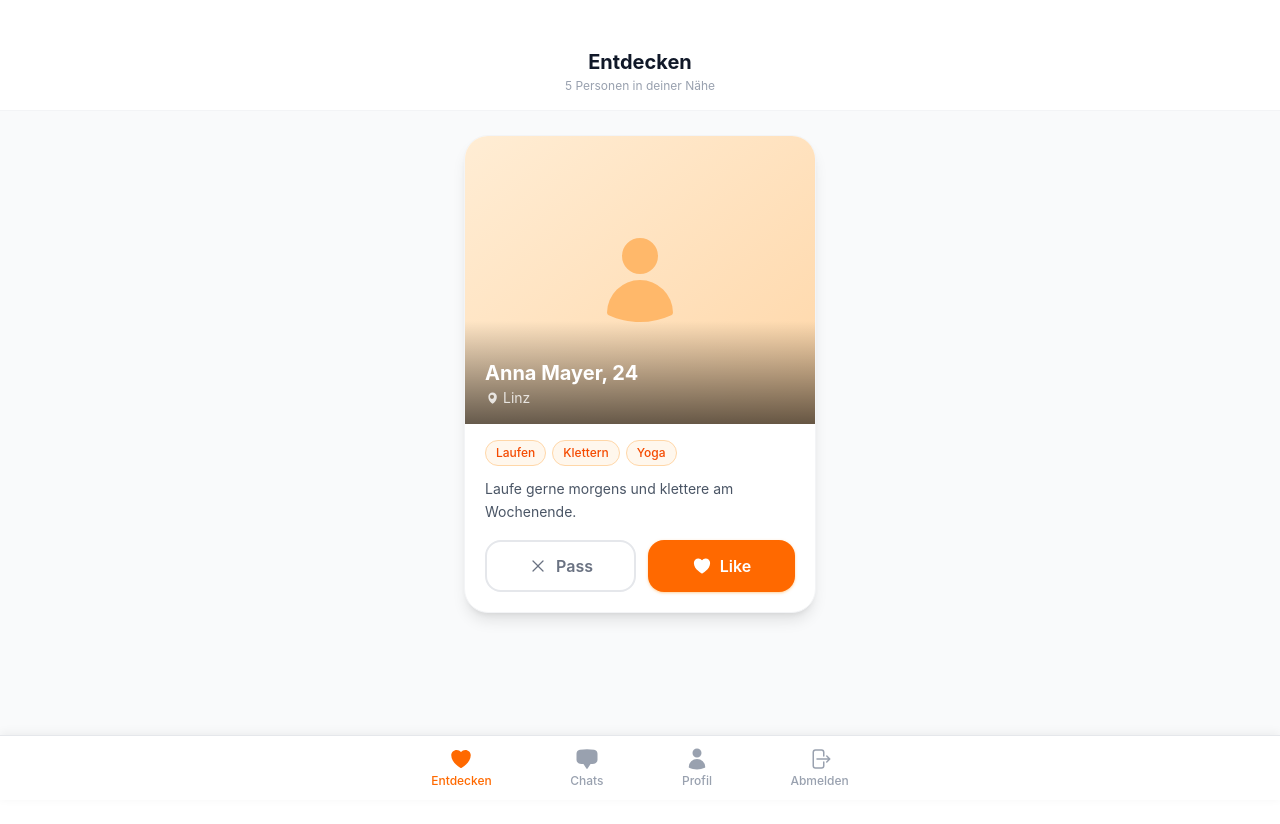
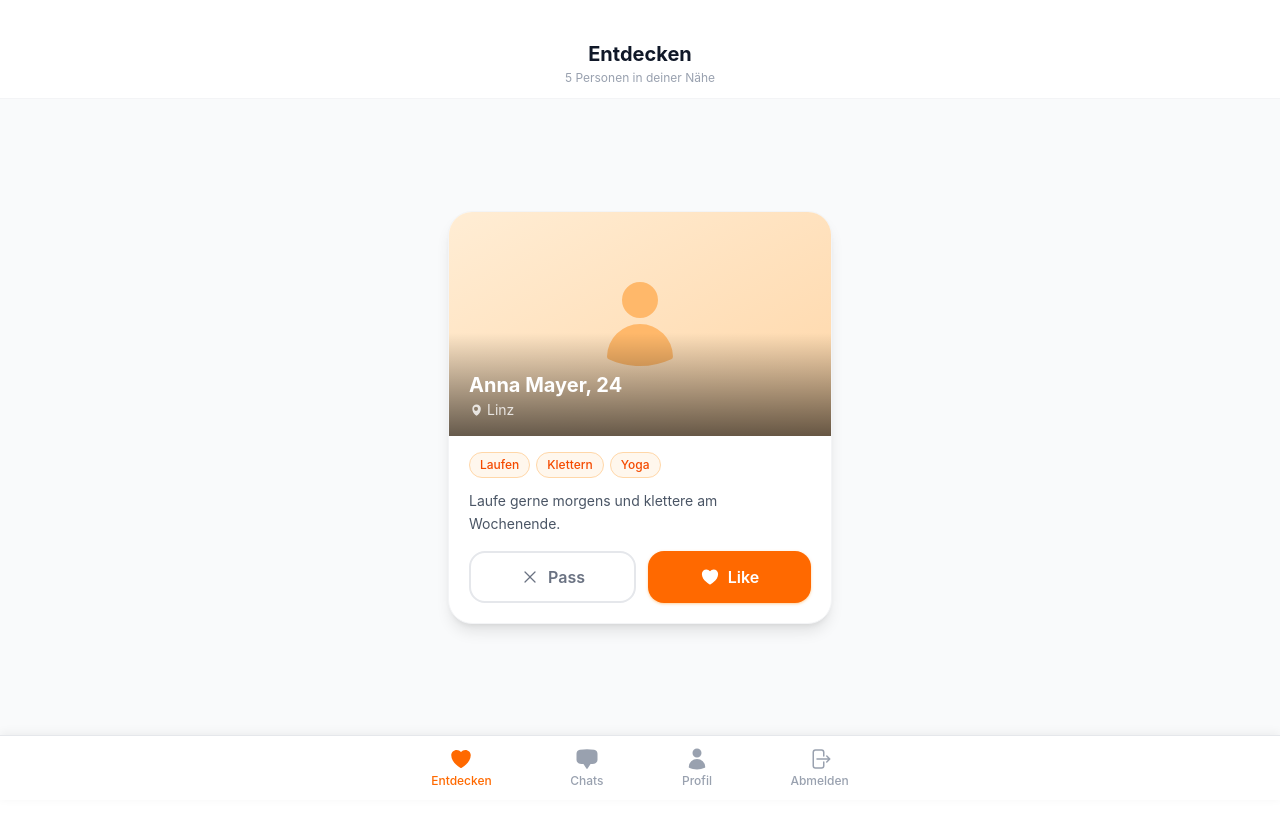
Before and after one commit to BerghammerJ22013/wmc-project-4a-jonas-berghammer, a SvelteKit app in the folder frontend/: page /discover in a window 1280 px wide. Shown: the top 824 px of the page. After the commit the page ends 800 px from the top, so only its background shows below. Built offline with nearby package versions, Linux system fonts and the light colour scheme; no server answers; sample sign-in values are in the browser's storage.

Commit message:
fix discover page no scroll, fixed viewport height

```diff
--- a/frontend/src/lib/components/SwipeCard.svelte
+++ b/frontend/src/lib/components/SwipeCard.svelte
@@ -6,7 +6,7 @@
 
 <div class="bg-white rounded-3xl shadow-lg border border-gray-100 overflow-hidden w-full max-w-sm mx-auto">
 	<!-- Profile picture -->
-	<div class="relative h-72 bg-gray-100">
+	<div class="relative h-56 bg-gray-100">
 		{#if user.profile_picture}
 			<img
 				src="{API}/uploads/{user.profile_picture}"
--- a/frontend/src/routes/(app)/discover/+page.svelte
+++ b/frontend/src/routes/(app)/discover/+page.svelte
@@ -57,14 +57,14 @@
 	}
 </script>
 
-<div class="min-h-screen bg-gray-50">
+<div class="h-[calc(100vh-4rem)] bg-gray-50 overflow-hidden flex flex-col">
 	<!-- Header -->
-	<div class="bg-white border-b border-gray-100 px-4 pt-12 pb-4 text-center">
+	<div class="bg-white border-b border-gray-100 px-4 pt-10 pb-3 text-center shrink-0">
 		<h1 class="text-xl font-bold text-gray-900">Entdecken</h1>
 		<p class="text-xs text-gray-400 mt-0.5">{users.length} {users.length === 1 ? 'Person' : 'Personen'} in deiner Nähe</p>
 	</div>
 
-	<div class="max-w-sm mx-auto px-4 py-6">
+	<div class="flex-1 flex items-center justify-center px-4 py-4 overflow-hidden">
 		{#if current}
 			<SwipeCard
 				user={current}
@@ -73,7 +73,7 @@
 			/>
 		{:else}
 			<!-- Empty state -->
-			<div class="flex flex-col items-center justify-center py-24 text-center">
+			<div class="flex flex-col items-center justify-center text-center">
 				<div class="w-20 h-20 bg-orange-50 rounded-full flex items-center justify-center mb-4">
 					<svg xmlns="http://www.w3.org/2000/svg" viewBox="0 0 24 24" fill="currentColor" class="w-10 h-10 text-orange-300">
 						<path d="M11.645 20.91l-.007-.003-.022-.012a15.247 15.247 0 01-.383-.218 25.18 25.18 0 01-4.244-3.17C4.688 15.36 2.25 12.174 2.25 8.25 2.25 5.322 4.714 3 7.688 3A5.5 5.5 0 0112 5.052 5.5 5.5 0 0116.313 3c2.973 0 5.437 2.322 5.437 5.25 0 3.925-2.438 7.111-4.739 9.256a25.175 25.175 0 01-4.244 3.17 15.247 15.247 0 01-.383.219l-.022.012-.007.004-.003.001a.752.752 0 01-.704 0l-.003-.001z" />
```
